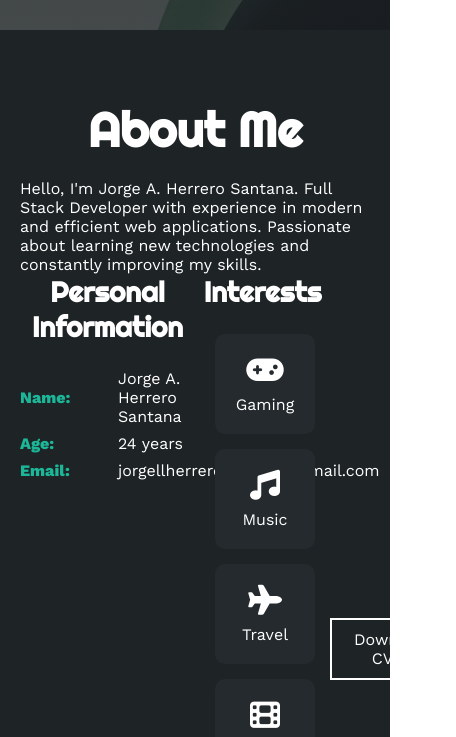
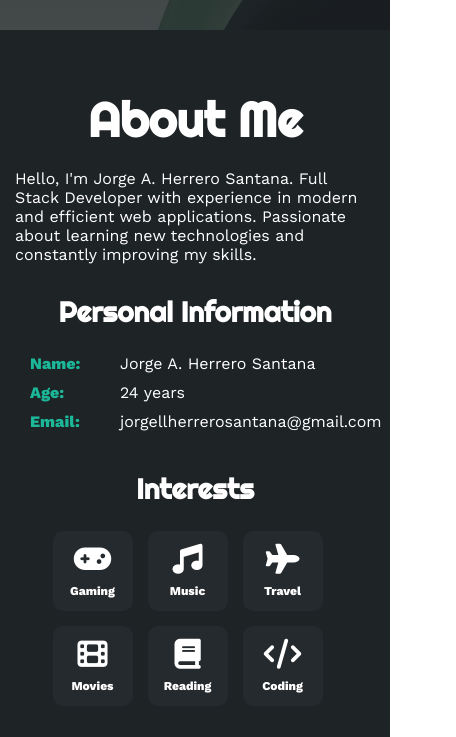
Before and after one commit to Jorgell01/Portfolio, a plain HTML site: page index.html in a window 390 px wide. Shown: the part 814-1551 px from the top of the page, 456 px wide, since content can reach past the window. Drawn offline with nearby package versions, Linux system fonts and the light colour scheme.

Commit message:
feat: changes in about me section

```diff
--- a/style.css
+++ b/style.css
@@ -145,9 +145,10 @@ html {
 }
 
 .about-me .container-about-me p {
-  font: 18px;
-  line-height: 22px;
+  font-size: 18px;
+  line-height: 25px;
   margin-bottom: 20px;
+  text-align: left;
 }
 
 .about-me .container-about-me p span {
@@ -157,10 +158,12 @@ html {
 
 .about-me .row {
   display: flex;
+  margin-top: 30px;
 }
 
 .about-me .row .col {
   width: 50%;
+  padding: 0 15px;
 }
 
 .about-me .row .col h3 {
@@ -175,7 +178,7 @@ html {
 }
 
 .about-me .row .col ul li {
-  margin-bottom: 8px;
+  margin-bottom: 10px;
   display: flex;
   align-items: center;
 }
@@ -183,22 +186,23 @@ html {
 .about-me .row .col ul li strong {
   display: inline-block;
   color: #1cb698;
-  min-width: 90px;
-  margin-right: 8px;
-  vertical-align: middle;
+  min-width: 80px;
+  margin-right: 10px;
 }
 
 .about-me .row .col ul li span {
   background-color: #1cb698;
-  padding: 3px;
+  padding: 5px 8px;
   font-weight: bold;
   border-radius: 5px;
+  font-size: 14px;
 }
 
 .about-me .row .col .container-interests {
   display: flex;
   flex-wrap: wrap;
-  margin-left: 20px;
+  justify-content: center;
+  margin: 0 auto;
 }
 
 .about-me .row .col .container-interests .interests {
@@ -211,18 +215,60 @@ html {
   flex-direction: column;
   align-items: center;
   justify-content: center;
-  transition: .3s;
+  transition: 0.3s;
+  cursor: pointer;
+}
+
+.about-me .row .col .container-interests .interests:hover {
+  background-color: #1cb698;
+  transform: scale(1.1);
 }
 
 .about-me .row .col .container-interests i {
   font-size: 30px;
   margin-bottom: 10px;
+  color: #fff;
+}
+
+.about-me .row .col .container-interests .interests span {
+  font-size: 12px;
+  font-weight: bold;
+  color: #fff;
 }
 
 .about-me .row .btn-cv {
   display: flex;
-  justify-content: flex-end;
+  justify-content: center;
   align-items: center;
+  margin-top: 20px;
+}
+
+/* Responsive design for About Me section */
+@media screen and (max-width: 980px) {
+  .about-me .row {
+    flex-direction: column;
+  }
+
+  .about-me .row .col {
+    width: 100%;
+    margin-bottom: 30px;
+  }
+}
+
+@media screen and (max-width: 600px) {
+  .about-me {
+    padding: 40px 15px;
+  }
+
+  .about-me .row .col .container-interests {
+    justify-content: center;
+    margin-left: 0;
+  }
+
+  .about-me .row .col .container-interests .interests {
+    width: 80px;
+    height: 80px;
+  }
 }
 
 #download-cv {
@@ -232,16 +278,17 @@ html {
   width: fit-content;
   display: block;
   margin: 20px auto;
-  padding: 10px 22px;
+  padding: 10px 20px;
   font-size: 16px;
   color: #fff;
-  position: relative;
-  z-index: 10;
+  border-radius: 5px;
+  transition: 0.3s;
 }
 
 #download-cv:hover {
-  color: #1cb698;
+  background-color: #1cb698;
   border-color: #1cb698;
+  color: #fff;
 }
 
 /* Section Skills */
@@ -359,10 +406,10 @@ html {
 @keyframes wordpress{ 0%{width: 0%;} 100%{width: 70%;} }
 @keyframes java{ 0%{width: 0%;} 100%{width: 65%;} }
 @keyframes communication{ 0%{width: 0%;} 100%{width: 70%;} }
-@keyframes teamwork{ 0%{width: 0%;} 100%{width: 20%;} }
+@keyframes teamwork{ 0%{width: 0%;} 100%{width: 50%;} }
 @keyframes creativity{ 0%{width: 0%;} 100%{width: 50%;} }
 @keyframes dedication{ 0%{width: 0%;} 100%{width: 50%;} }
-@keyframes management{ 0%{width: 0%;} 100%{width: 80%;} }
+@keyframes management{ 0%{width: 0%;} 100%{width: 60%;} }
 
 /* Responsive para Skills */
 @media screen and (max-width: 980px) {
```
